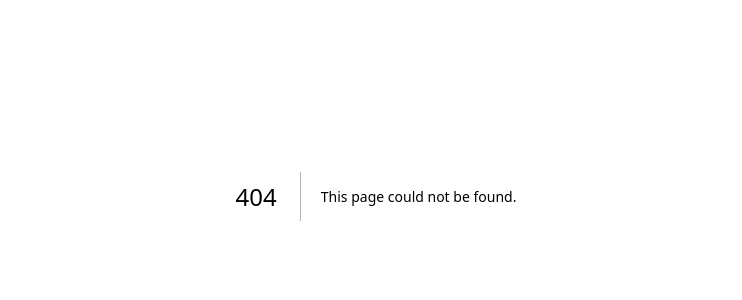
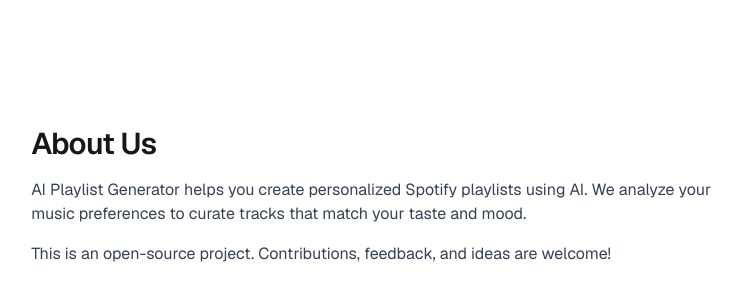
Before and after one commit to lgdevlop/spotify-playlist, a Next.js app: page /about in a window 1280 px wide. Before the commit this address had no page. Shown: the part 204-504 px from the top of the page, without its empty margins (264-1006 px from the left). Built offline with nearby package versions, Linux system fonts and the light colour scheme.

Commit message:
✨ feat(home): add About Us link to footer
This commit introduces a new link to the About Us page in the footer of the home page. The link includes an icon and enhances navigation for users, improving the overall user experience.

```diff
--- /dev/null
+++ b/app/about/page.tsx
@@ -0,0 +1,18 @@
+export default function AboutPage() {
+  return (
+    <div className="font-sans grid grid-rows-[20px_1fr_20px] items-center justify-items-center min-h-screen p-8 pb-20 gap-16 sm:p-20">
+      <main className="flex flex-col gap-[16px] row-start-2 items-center sm:items-start max-w-prose">
+        <h1 className="text-3xl font-semibold tracking-tight">About Us</h1>
+        <p className="text-base text-gray-700">
+          AI Playlist Generator helps you create personalized Spotify playlists
+          using AI. We analyze your music preferences to curate tracks that
+          match your taste and mood.
+        </p>
+        <p className="text-base text-gray-700">
+          This is an open-source project. Contributions, feedback, and ideas are
+          welcome!
+        </p>
+      </main>
+    </div>
+  );
+}
--- a/app/page.tsx
+++ b/app/page.tsx
@@ -1,4 +1,5 @@
 import Image from "next/image";
+import Link from "next/link";
 
 export default function Home() {
   return (
@@ -19,6 +20,19 @@ export default function Home() {
         </ol>
       </main>
       <footer className="row-start-3 flex gap-[24px] flex-wrap items-center justify-center">
+        <Link
+          className="flex items-center gap-2 hover:underline hover:underline-offset-4"
+          href="/about"
+        >
+          <Image
+            aria-hidden
+            src="/file.svg"
+            alt="Document icon"
+            width={16}
+            height={16}
+          />
+          About Us
+        </Link>
         <a
           className="flex items-center gap-2 hover:underline hover:underline-offset-4"
           href="https://github.com/lgdevlop/spotify-playlist"
```
